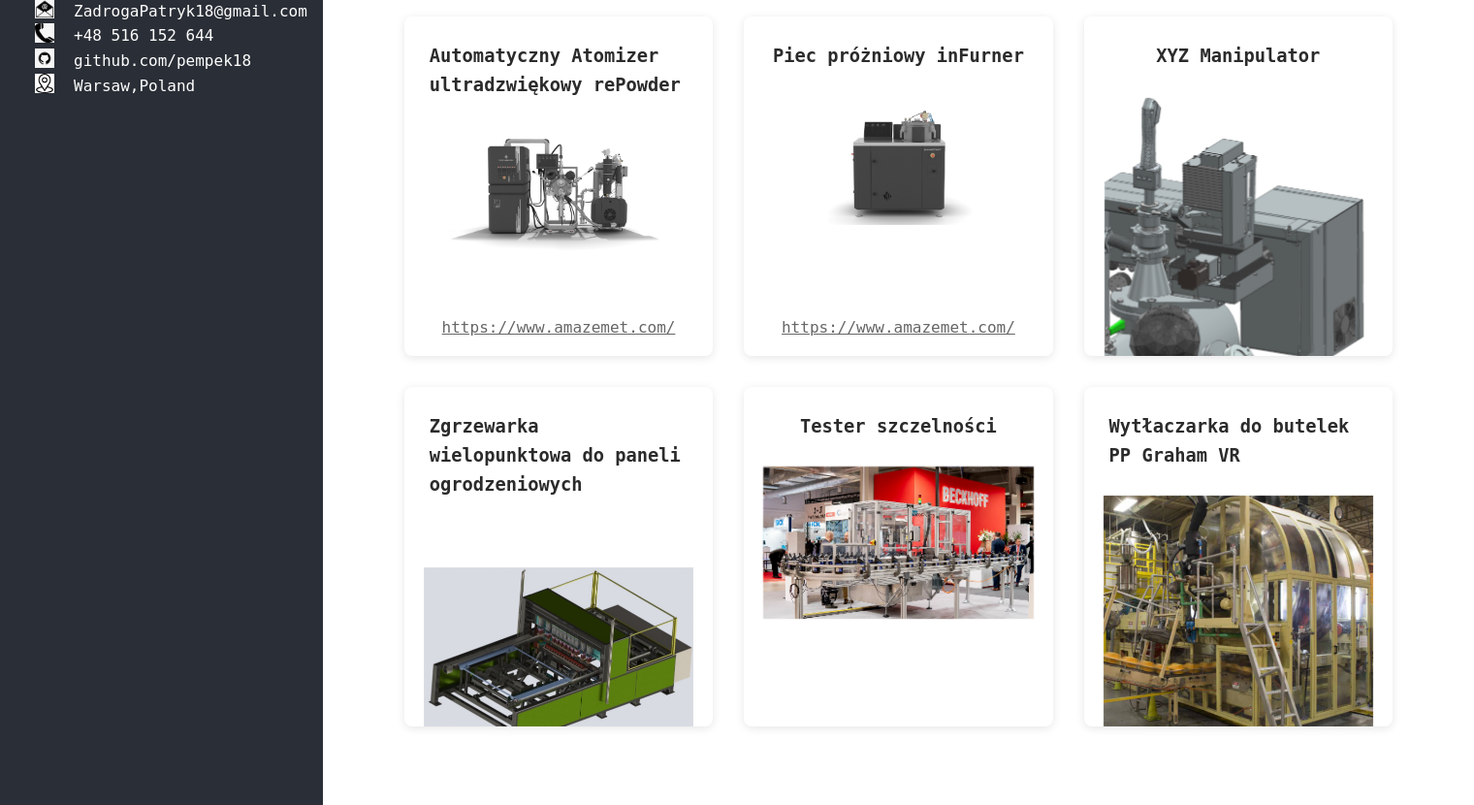
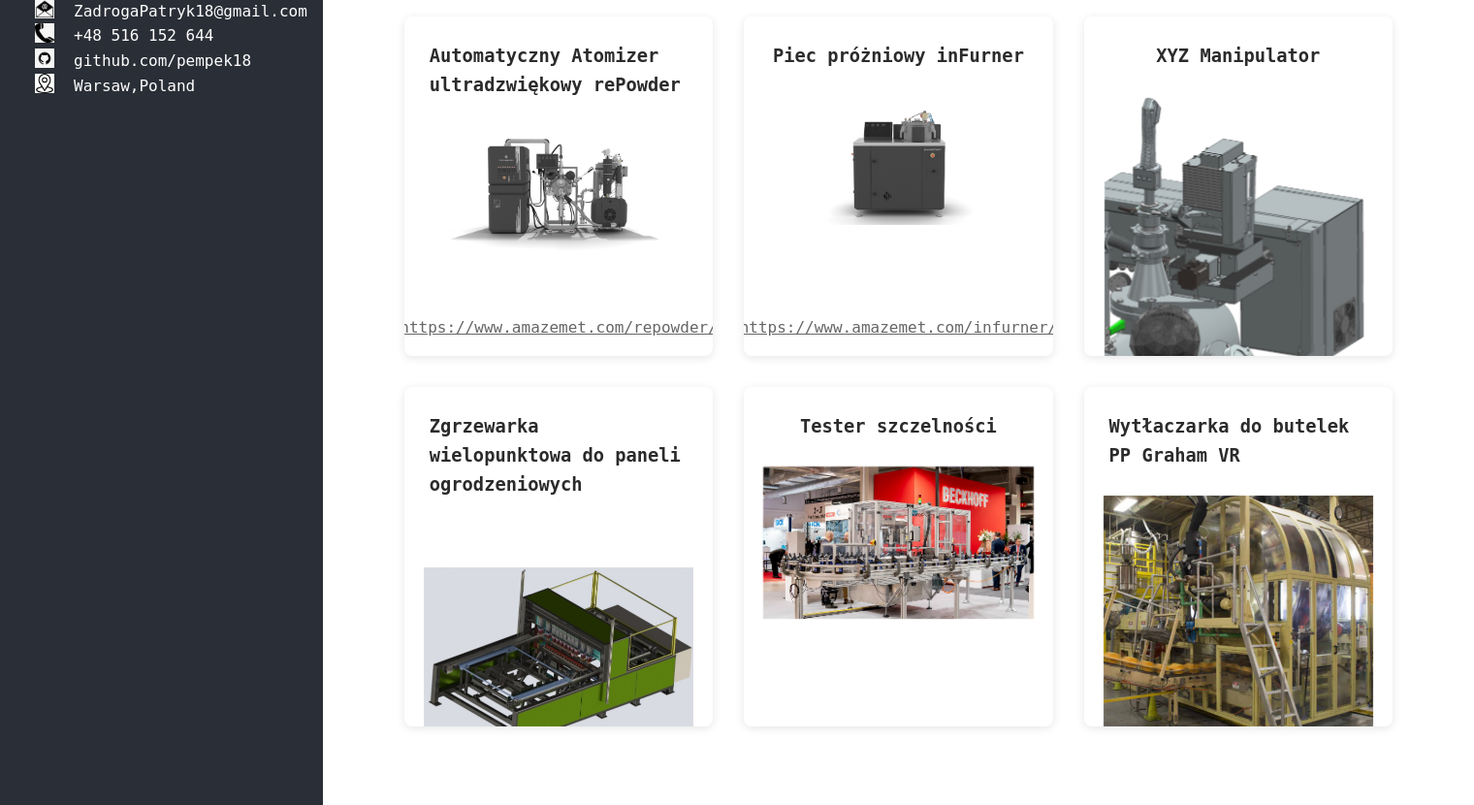
Before and after one commit to pempek18/portfolio_website, a Flask app: page /production in a window 1520 px wide. Shown: the part 451-1281 px from the top of the page at 97% size. Run offline with Flask 3, Linux system fonts and the light colour scheme.

Commit message:
before movie upload

```diff
--- /dev/null
+++ b/compose.yaml
@@ -0,0 +1,5 @@
+services:
+  portfolio:
+    build: .
+    ports:
+      - "8080:8080"
--- a/templates/index.html
+++ b/templates/index.html
@@ -69,5 +69,6 @@
 </p>
 <p>Specjalizuję się w implementacji innowacyjnych rozwiązań, wykorzystując zaawansowane technologie, takie jak systemy wizyjne oraz modele AI w automatyce przemysłowej.</p>
 <p>Łączę kompetencje z zakresu systemów PLC oraz technologii IT, co pozwala na tworzenie zoptymalizowanych, efektywnych kosztowo rozwiązań dla najbardziej wymagających aplikacji przemysłowych.</p>
+<iframe width="320px" height="240px" src="https://drive.google.com/file/d/10z6PN6jWFJ7uZ8uADrGCTFV2Zmae1HAr/view?usp=embed"></iframe>
 {% endif %}
 {% endblock %}
--- a/templates/production.html
+++ b/templates/production.html
@@ -11,7 +11,7 @@
     <div class="project-card">
         <h3>{% if lang == 'en' %}Ultrasonic Atomizer rePowder{% else %}Automatyczny Atomizer ultradzwiękowy rePowder{% endif %}</h3>
         <img src="static/img/rePowder.png" alt="rePowder Ultrasonic Atomizer">
-        <a href="https://www.amazemet.com/" target="_blank">https://www.amazemet.com/</a>
+        <a href="https://www.amazemet.com/repowder/" target="_blank">https://www.amazemet.com/repowder/</a>
         <ul>
             {% if lang == 'en' %}
             <li>Translation of C++ code built on Arduino framework and Controlino platform to Beckhoff PLC IEC 1131-3 Structured Text</li>
@@ -30,7 +30,7 @@
     <div class="project-card">
         <h3>{% if lang == 'en' %}Vacuum Furnace inFurner{% else %}Piec próżniowy inFurner{% endif %}</h3>
         <img src="static/img/inFurner.png" alt="inFurner Vacuum Furnace">
-        <a href="https://www.amazemet.com/" target="_blank">https://www.amazemet.com/</a>
+        <a href="https://www.amazemet.com/infurner/" target="_blank">https://www.amazemet.com/infurner/</a>
         <ul>
             {% if lang == 'en' %}
             <li>Translation of C++ code from Arduino framework and Controlino platform to Beckhoff PLC IEC 1131-3 Structured Text</li>
```
